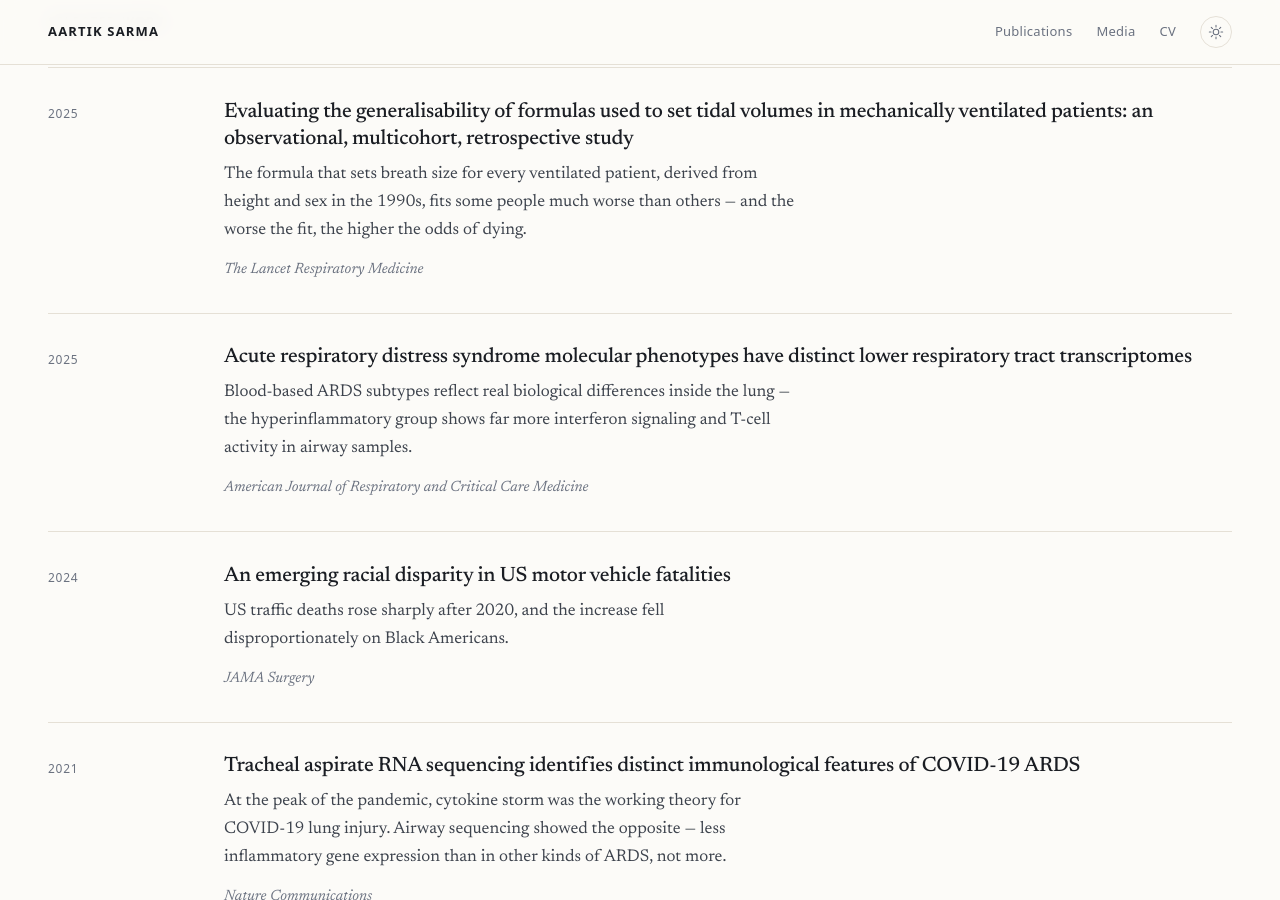
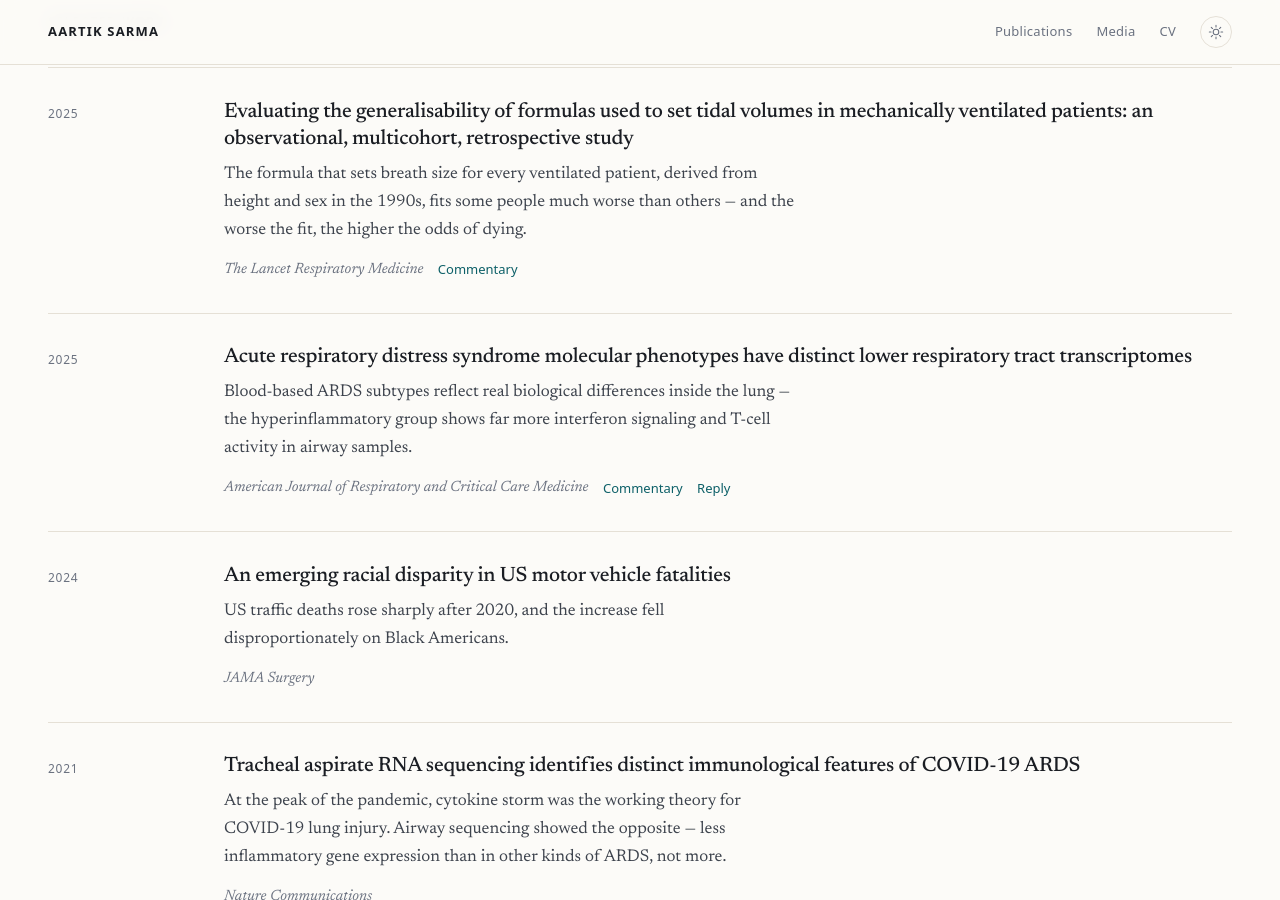
Before and after one commit to AartikSarma/aartiksarma.github.io, a Jekyll site: the page built from index.html, in a window 1280 px wide and 900 px high, scrolled down 652 px. Built offline with Jekyll 4.4.1, drawn with Linux system fonts in a browser that asks for light colours.

Commit message:
Link commentaries on the two featured papers with them
Add a `commentary` block (with optional `reply_doi`) to the AJRCCM
ARDS phenotypes and LRM tidal volumes entries, and render Commentary
and Reply links on the venue line of each Selected work item.

Co-Authored-By: Claude Opus 4.7 (1M context) <noreply@anthropic.com>

```diff
--- a/_data/publications.yml
+++ b/_data/publications.yml
@@ -75,6 +75,9 @@
   featured: true
   code: "https://github.com/aartiksarma/ARDSPhenotypes"
   summary: "Blood-based ARDS subtypes reflect real biological differences inside the lung — the hyperinflammatory group shows far more interferon signaling and T-cell activity in airway samples."
+  commentary:
+    doi: "10.1093/ajrccm/aamag160"
+    reply_doi: "10.1093/ajrccm/aamag161"
 
 - year: 2025
   title: "Evaluating the generalisability of formulas used to set tidal volumes in mechanically ventilated patients: an observational, multicohort, retrospective study"
@@ -87,6 +90,8 @@
   featured: true
   code: "https://github.com/aartiksarma/PBWvsFVC"
   summary: "The formula that sets breath size for every ventilated patient, derived from height and sex in the 1990s, fits some people much worse than others — and the worse the fit, the higher the odds of dying."
+  commentary:
+    doi: "10.1016/S2213-2600(25)00134-1"
 
 - year: 2025
   title: "Longitudinal multiomic signatures of ARDS and sepsis inflammatory phenotypes identify pathways associated with mortality"
--- a/index.html
+++ b/index.html
@@ -53,6 +53,12 @@ description: >-
           {%- endif %}
           <p class="selected__venue">
             <span class="pub__journal">{{ pub.journal }}</span>
+            {%- if pub.commentary %}
+            <a href="https://doi.org/{{ pub.commentary.doi }}">Commentary</a>
+            {%- if pub.commentary.reply_doi %}
+            <a href="https://doi.org/{{ pub.commentary.reply_doi }}">Reply</a>
+            {%- endif %}
+            {%- endif %}
           </p>
         </div>
       </article>
```
